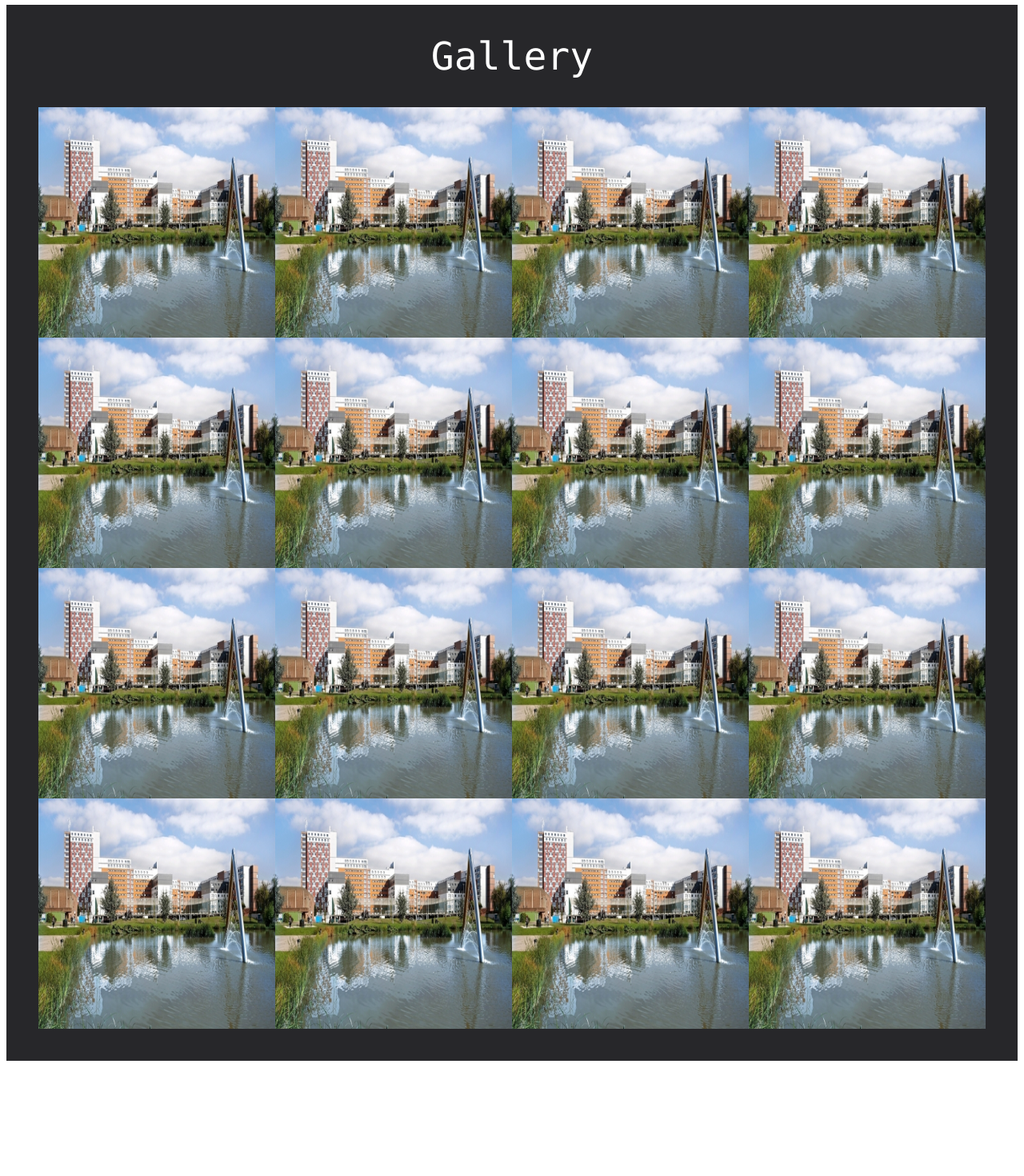
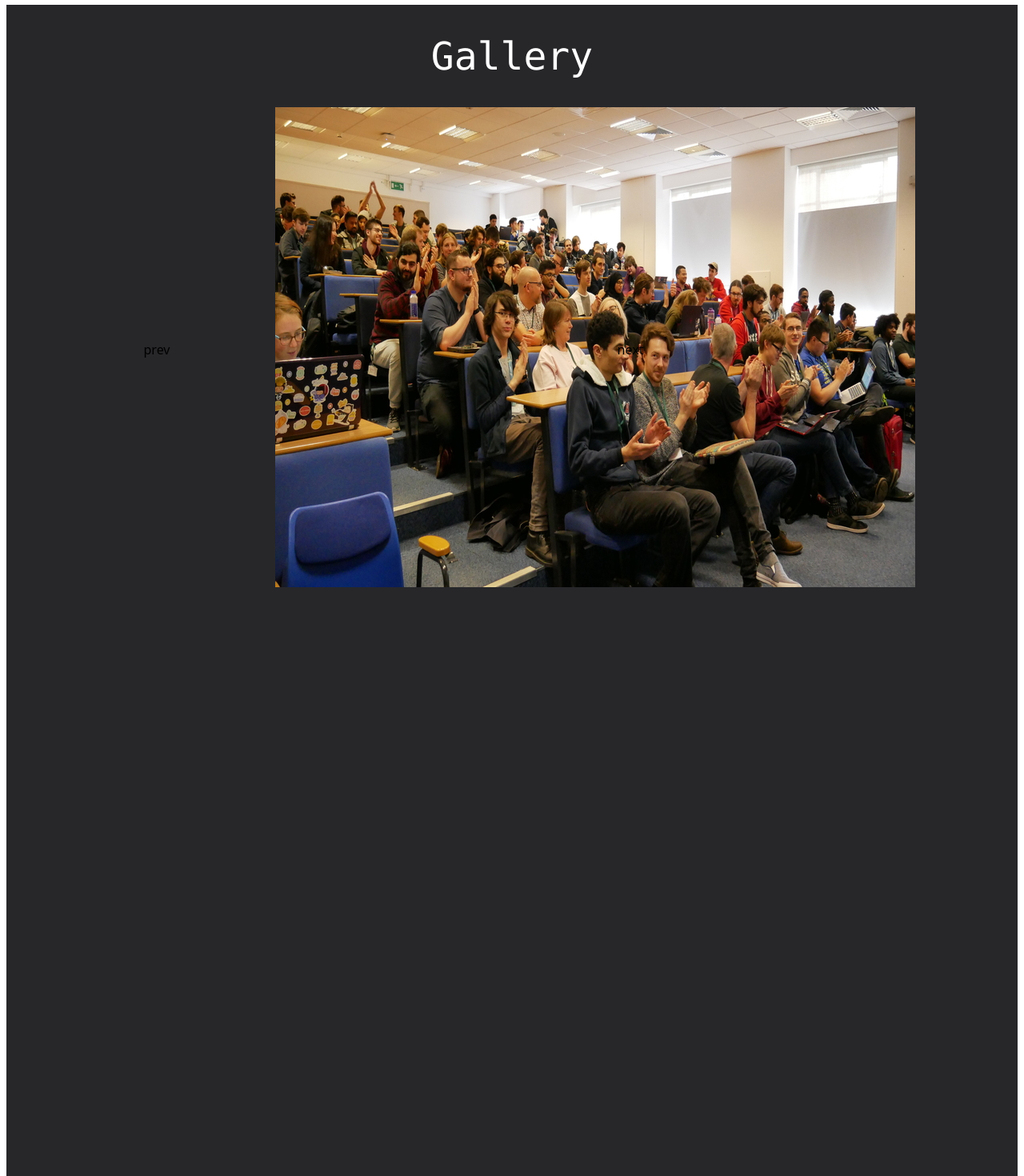
Before and after one commit to BenSnaith/aston-hack-website, an Angular app: page / in a window 1280 px wide. Shown: the part 1060-2530 px from the top of the page at 80% size. Before the commit the page ends 2394 px from the top, so only its background shows below. Built offline with nearby package versions, Linux system fonts and the light colour scheme.

Commit message:
feat(gallery): carousel component created

```diff
--- a/src/app/gallery/gallery.component.html
+++ b/src/app/gallery/gallery.component.html
@@ -1,21 +1,8 @@
 <div class="bg-zinc-800 h-fit min-h-fit p-10">
   <h1 class="text-white text-5xl font-mono text-center pb-10">Gallery</h1>
   <div class="grid grid-cols-1 lg:grid-cols-4 grid-rows-4">
-    <img src="gallery_one.jpg" alt="" class="gallery-image">
-    <img src="gallery_one.jpg" alt="" class="gallery-image">
-    <img src="gallery_one.jpg" alt="" class="gallery-image">
-    <img src="gallery_one.jpg" alt="" class="gallery-image">
-    <img src="gallery_one.jpg" alt="" class="gallery-image">
-    <img src="gallery_one.jpg" alt="" class="gallery-image">
-    <img src="gallery_one.jpg" alt="" class="gallery-image">
-    <img src="gallery_one.jpg" alt="" class="gallery-image">
-    <img src="gallery_one.jpg" alt="" class="gallery-image">
-    <img src="gallery_one.jpg" alt="" class="gallery-image">
-    <img src="gallery_one.jpg" alt="" class="gallery-image">
-    <img src="gallery_one.jpg" alt="" class="gallery-image">
-    <img src="gallery_one.jpg" alt="" class="gallery-image">
-    <img src="gallery_one.jpg" alt="" class="gallery-image">
-    <img src="gallery_one.jpg" alt="" class="gallery-image">
-    <img src="gallery_one.jpg" alt="" class="gallery-image">
+    <button>prev</button>
+    <app-image-card imageSrc="{{ images[i] }}" />
+    <button>next</button>
   </div>
 </div>
--- a/src/app/gallery/gallery.component.ts
+++ b/src/app/gallery/gallery.component.ts
@@ -1,12 +1,36 @@
 import { Component } from '@angular/core';
+import {ImageCardComponent} from '../image-card/image-card.component';
 
 @Component({
   selector: 'app-gallery',
   standalone: true,
-  imports: [],
+  imports: [ImageCardComponent],
   templateUrl: './gallery.component.html',
   styleUrl: './gallery.component.css'
 })
 export class GalleryComponent {
+  i: number;
+  images: Array<string>;
 
+   constructor() {
+     this.i = 5;
+     this.images = [
+       "gallery_one.jpg",
+       "gallery_two.jpg",
+       "gallery_three.png",
+       "gallery_four.png",
+       "gallery_five.jpg",
+       "gallery_six.jpg",
+       "gallery_seven.png",
+       "gallery_eight.jpg",
+       "gallery_nine.jpg",
+       "gallery_ten.jpeg",
+       "gallery_eleven.jpg",
+       "gallery_twelve.jpg",
+       "gallery_thirteen.jpg",
+       "gallery_fourteen.jpeg",
+       "gallery_fifteen.jpeg",
+       "gallery_sixteen.jpeg"
+     ];
+   }
 }
--- /dev/null
+++ b/src/app/image-card/image-card.component.html
@@ -0,0 +1 @@
+<img class="rounded-lg h-auto max-w-full" src="{{ imageSrc }}" alt="Gallery Image" />
--- /dev/null
+++ b/src/app/image-card/image-card.component.ts
@@ -0,0 +1,16 @@
+import {Component, Input} from '@angular/core';
+
+@Component({
+  selector: 'app-image-card',
+  standalone: true,
+  imports: [],
+  templateUrl: './image-card.component.html',
+  styleUrl: './image-card.component.css'
+})
+export class ImageCardComponent {
+  @Input({ required: true, transform: trimString }) imageSrc = '';
+}
+
+function trimString(str: string | undefined): string {
+  return str?.trim() ?? '';
+}
```
Also changed, not shown: src/app/image-card/image-card.component.css (added), 1 other file (tests, documents, lock files or other folders).
